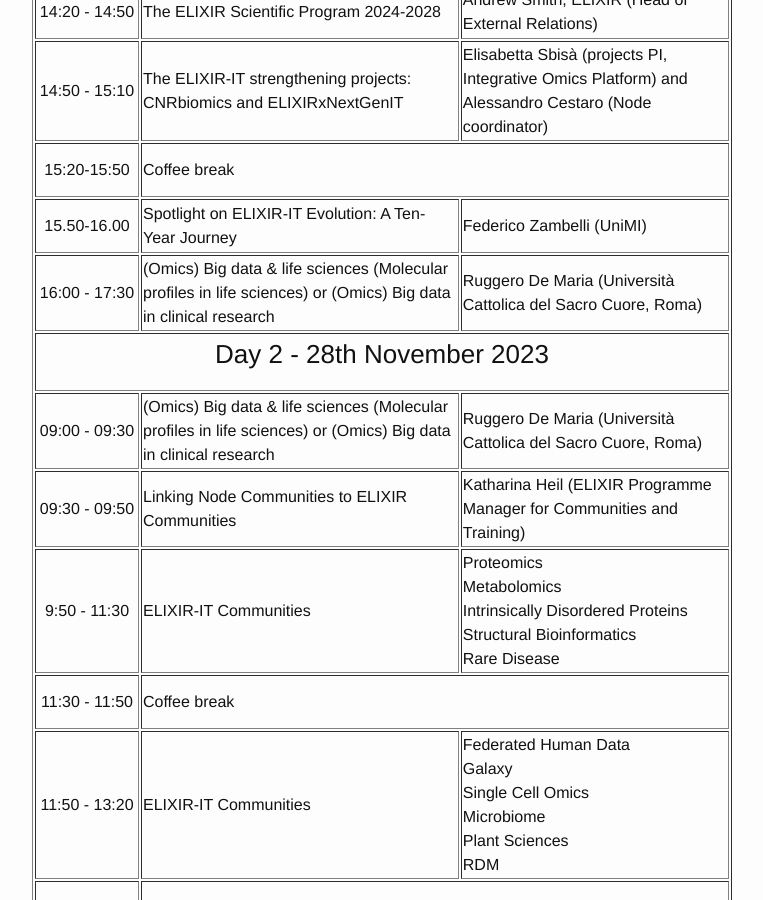
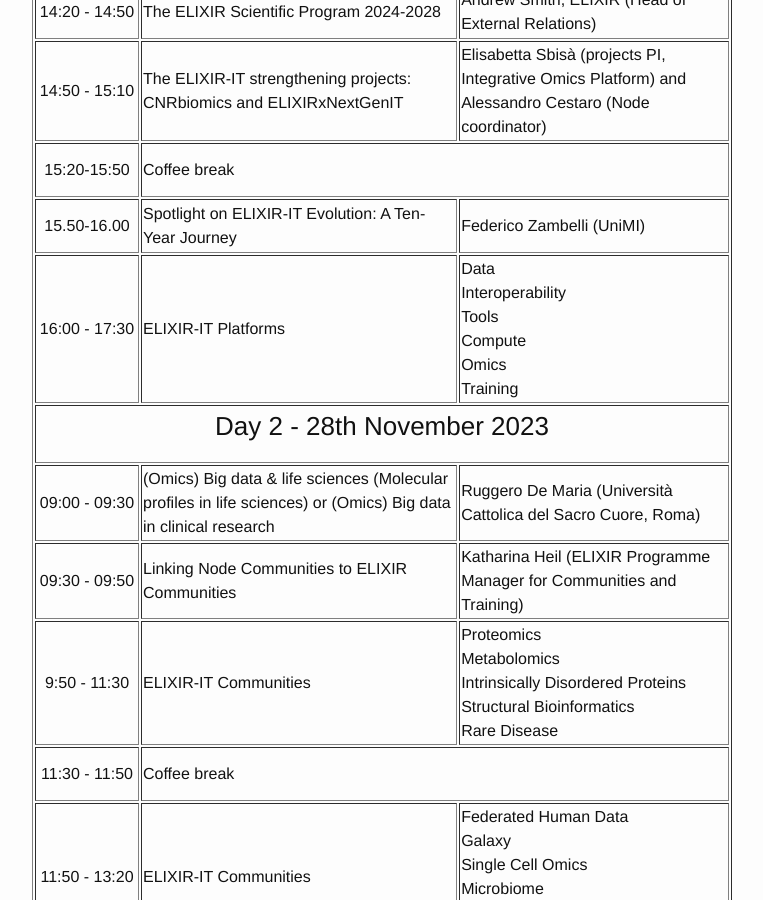
Before and after one commit to ELIXIR-IIB-training/website, a Jekyll site: the page built from _posts/2023-11-27-All_Hands_2023.md, in a window 1280 px wide and 900 px high, scrolled down 2272 px. Shown: the whole window, without its empty margins (238-1001 px from the left). Built offline with Jekyll 4.4.1, drawn with Linux system fonts in a browser that asks for light colours.

Commit message:
Update 2023-11-27-All_Hands_2023.md

```diff
--- a/_posts/2023-11-27-All_Hands_2023.md
+++ b/_posts/2023-11-27-All_Hands_2023.md
@@ -94,8 +94,15 @@ The event will be followed by two parallel workshops on 28th - 29th November 202
     </tr>
   <tr>
     <td height="50" width="100" align=center>16:00 - 17:30</td>
-    <td height="50">(Omics) Big data & life sciences (Molecular profiles in life sciences) or (Omics) Big data in clinical research</td>
-    <td height="50">Ruggero De Maria (Università Cattolica del Sacro Cuore, Roma) </td>
+    <td height="50">ELIXIR-IT Platforms</td>
+    <td height="50">
+  Data <br>
+  Interoperability <br>
+  Tools <br>
+  Compute <br>
+  Omics <br>
+  Training <br>
+    </td>
     </tr>
   <tr>
    <td colspan="4" align=center><h3>Day 2 - 28th November 2023</h3></td>
```
